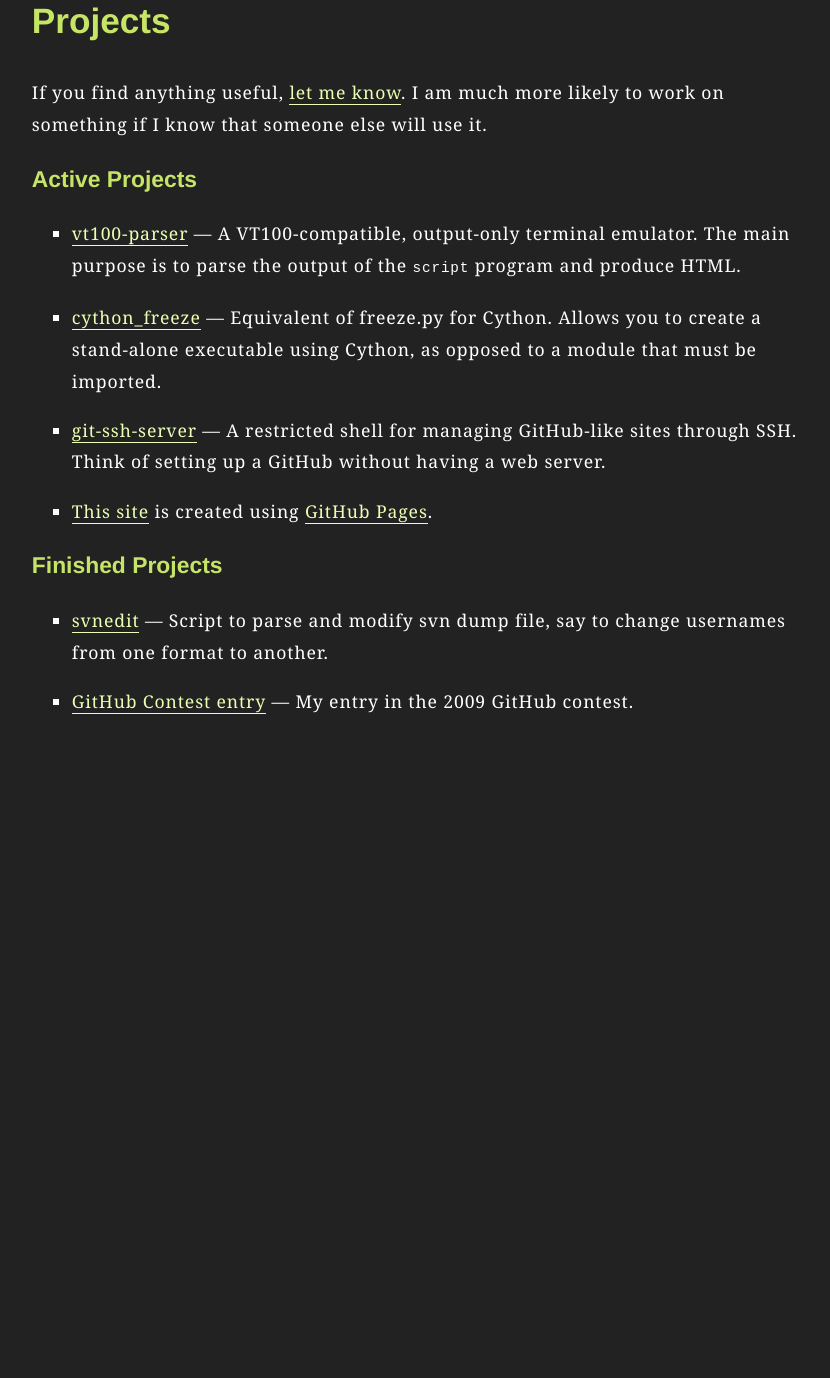
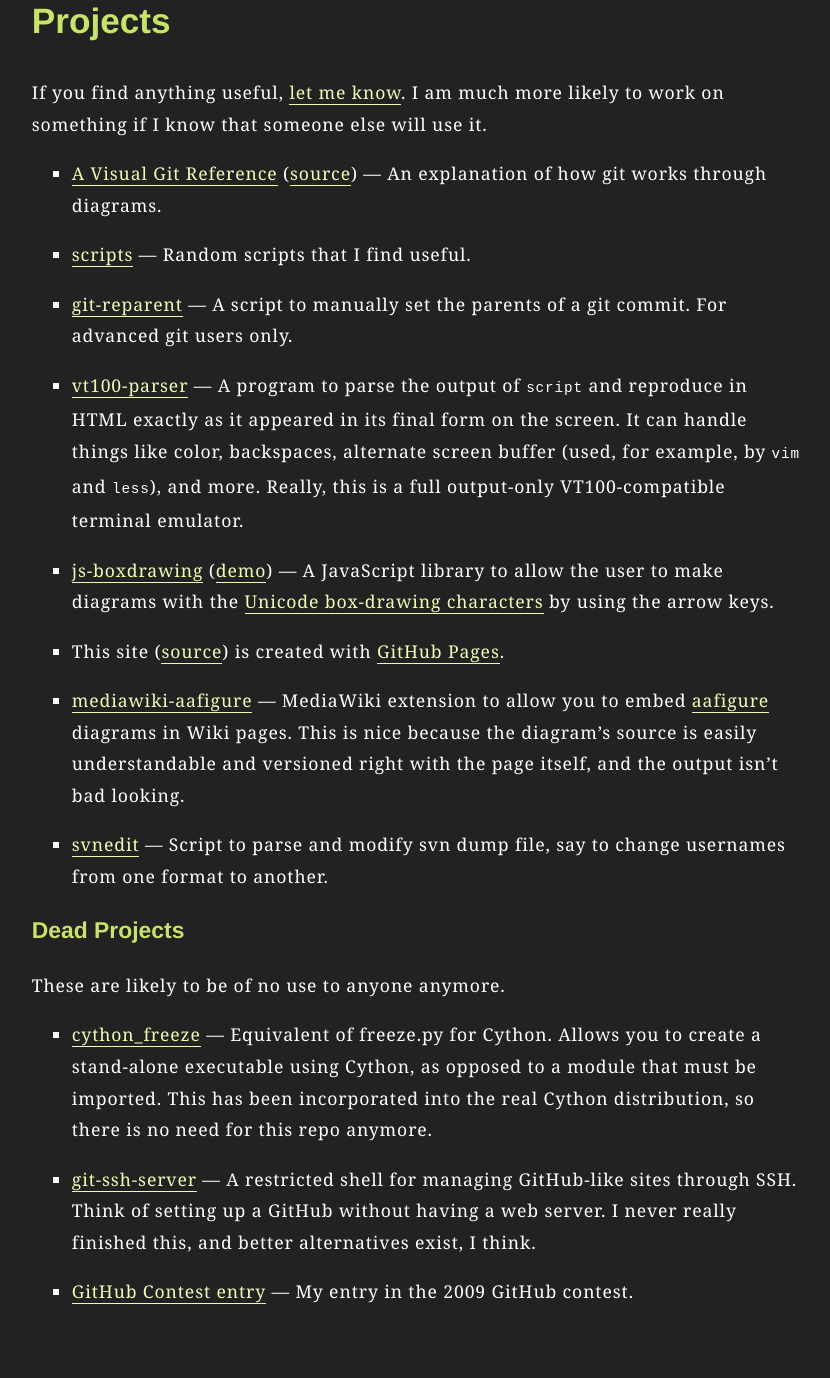
Before and after one commit to MarkLodato/marklodato.github.com, a Jekyll site: the page built from projects.md, in a window 1280 px wide. Shown: the part 320-1698 px from the top of the page, without its empty margins (221-1051 px from the left). Built offline with Jekyll 4.4.1, drawn with Linux system fonts in a browser that asks for light colours; Markdown is read by kramdown in place of the engine named in the settings; before the commit the page ends 1108 px from its top, so only the background shows below that.

Commit message:
update project page

```diff
--- a/projects.md
+++ b/projects.md
@@ -8,27 +8,60 @@
 If you find anything useful, [let me know](mailto:lodatom@gmail.com).  I am
 much more likely to work on something if I know that someone else will use it.
 
-### Active Projects
+* [A Visual Git Reference](http://marklodato.github.io/visual-git-guide/)
+  ([source](http://github.com/MarkLodato/vt100-parser))
+  — An explanation of how git works through diagrams.
 
-* [vt100-parser](http://github.com/MarkLodato/vt100-parser) &mdash;
-  A VT100-compatible, output-only terminal emulator.  The main purpose is to
-  parse the output of the `script` program and produce HTML.
+* [scripts](http://github.com/MarkLodato/scripts)
+  — Random scripts that I find useful.
 
-* [cython\_freeze](http://github.com/MarkLodato/cython_freeze) &mdash;
-  Equivalent of freeze.py for Cython. Allows you to create a stand-alone
-  executable using Cython, as opposed to a module that must be imported.
+* [git-reparent](http://github.com/MarkLodato/git-reparent)
+  — A script to manually set the parents of a git commit.  For advanced git
+  users only.
 
-* [git-ssh-server](http://github.com/MarkLodato/git-ssh-server) &mdash; A
-  restricted shell for managing GitHub-like sites through SSH.  Think of
-  setting up a GitHub without having a web server.
+* [vt100-parser](http://github.com/MarkLodato/vt100-parser)
+  — A program to parse the output of `script` and reproduce in HTML exactly
+  as it appeared in its final form on the screen.  It can handle things like
+  color, backspaces, alternate screen buffer (used, for example, by `vim` and
+  `less`), and more.  Really, this is a full output-only VT100-compatible
+  terminal emulator.
 
-* [This site](http://github.com/MarkLodato/marklodato.github.com) is created
-  using [GitHub Pages](http://pages.github.com).
+* [js-boxdrawing](http://github.com/MarkLodato/js-boxdrawing)
+  ([demo](http://marklodato.github.io/js-boxdrawing))
+  — A JavaScript library to allow the user to make diagrams with the [Unicode
+  box-drawing characters][box] by using the arrow keys.
 
-### Finished Projects
+* This site ([source](http://github.com/MarkLodato/marklodato.github.com)) is
+  created with [GitHub Pages](http://pages.github.com).
 
-* [svnedit](http://github.com/MarkLodato/svnedit) &mdash; Script to parse and
-  modify svn dump file, say to change usernames from one format to another.
+* [mediawiki-aafigure](http://github.com/MarkLodato/mediawiki-aafigure)
+  — MediaWiki extension to allow you to embed [aafigure] diagrams in Wiki
+  pages.  This is nice because the diagram's source is easily
+  understandable and versioned right with the page itself, and the output
+  isn't bad looking.
 
-* [GitHub Contest entry](http://github.com/MarkLodato/gh-contest) &mdash;
-  My entry in the 2009 GitHub contest.
+* [svnedit](http://github.com/MarkLodato/svnedit)
+  — Script to parse and modify svn dump file, say to change usernames from one
+  format to another.
+
+[aafigure]: http://packages.python.org/aafigure/
+[box]: http://en.wikipedia.org/wiki/Box-drawing_character
+
+
+### Dead Projects
+
+These are likely to be of no use to anyone anymore.
+
+* [cython_freeze](http://github.com/MarkLodato/cython_freeze)
+  — Equivalent of freeze.py for Cython. Allows you to create a stand-alone
+  executable using Cython, as opposed to a module that must be imported.  This
+  has been incorporated into the real Cython distribution, so there is no need
+  for this repo anymore.
+
+* [git-ssh-server](http://github.com/MarkLodato/git-ssh-server)
+  — A restricted shell for managing GitHub-like sites through SSH.  Think of
+  setting up a GitHub without having a web server.  I never really finished
+  this, and better alternatives exist, I think.
+
+* [GitHub Contest entry](http://github.com/MarkLodato/gh-contest)
+  — My entry in the 2009 GitHub contest.
```
Also changed, not shown: other parts of projects.md (+1 -1 lines).
